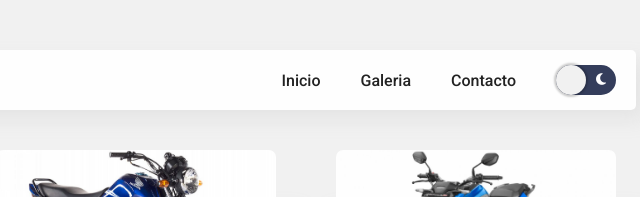
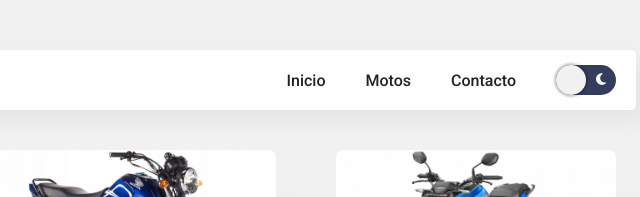
Before and after one commit to ChrisBarrio/btn-Darkmode, a plain HTML site: page index.html in a window 1280 px wide. Shown: the top 197 px of the page, 504-1144 px from the left. Drawn offline with Linux system fonts and the light colour scheme.

Commit message:
actualizacion

```diff
--- a/index.html
+++ b/index.html
@@ -18,7 +18,7 @@
 			<a class="logotipo" href="#">Logotipo</a>
 			<div class="enlaces">
 				<a href="#">Inicio</a>
-				<a href="#">Galeria</a>
+				<a href="#">Motos</a>
 				<a href="#">Contacto</a>
 				<button class="switch" id="switch">
 					<span><i class="fas fa-sun"></i></span>
```
